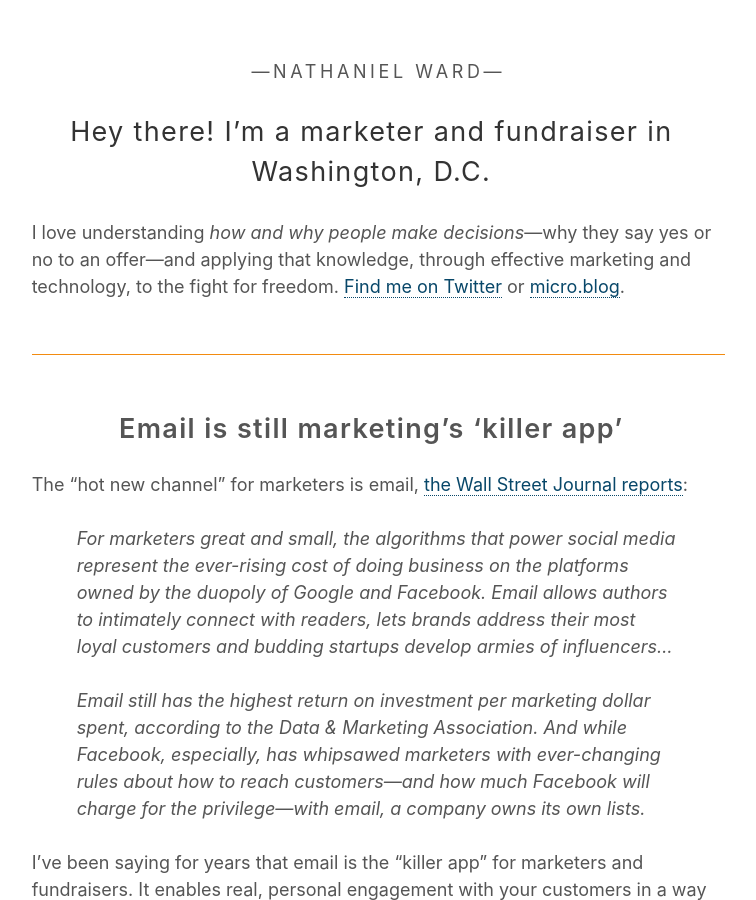
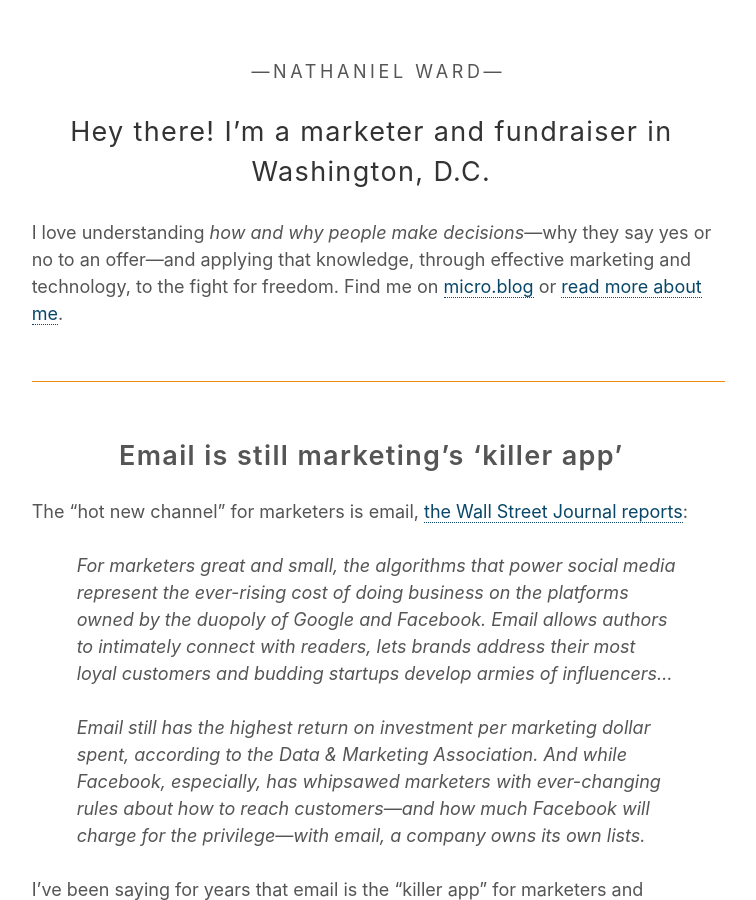
Before and after one commit to nathanielward/nathanielward.github.io, a Jekyll site: the page built from index.html, in a window 1280 px wide and 900 px high. Shown: the whole window, without its empty margins (287-1043 px from the left). Built offline with Jekyll 4.4.1, drawn with Linux system fonts in a browser that asks for light colours; the list of posts is cut into pages by our own code.

Commit message:
Update home.md

```diff
--- a/_includes/home.md
+++ b/_includes/home.md
@@ -1,7 +1,8 @@
 # Hey there! I'm a marketer and fundraiser in Washington, D.C.
 
-I love understanding *how and why people make decisions*---why they say yes or no to an offer---and applying that knowledge, through effective marketing and technology, to the fight for freedom. [Find me on Twitter][1] or [micro.blog][2].
+I love understanding *how and why people make decisions*---why they say yes or no to an offer---and applying that knowledge, through effective marketing and technology, to the fight for freedom. Find me on [micro.blog][2] or [read more about me][4].
 
  [1]: https://twitter.com/?status=Hey,%20@nathanielward%20 "Send me a tweet"
  [2]: https://nathanielward.micro.blog/ "Microbloggery"
  [3]: http://www.linkedin.com/in/nathanieleward/ "Use LinkedIn if you must"
+ [4]: /about/ "Stalk me"
```
